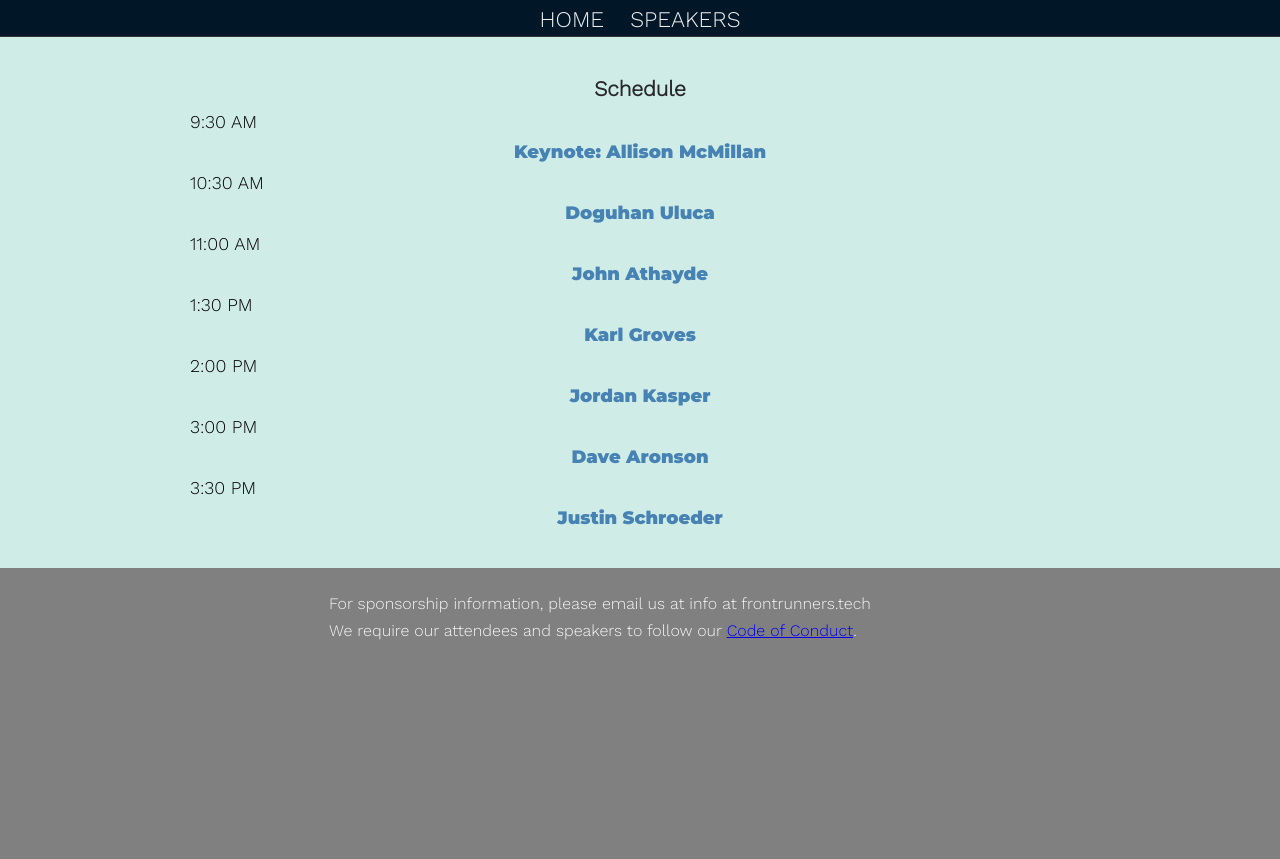
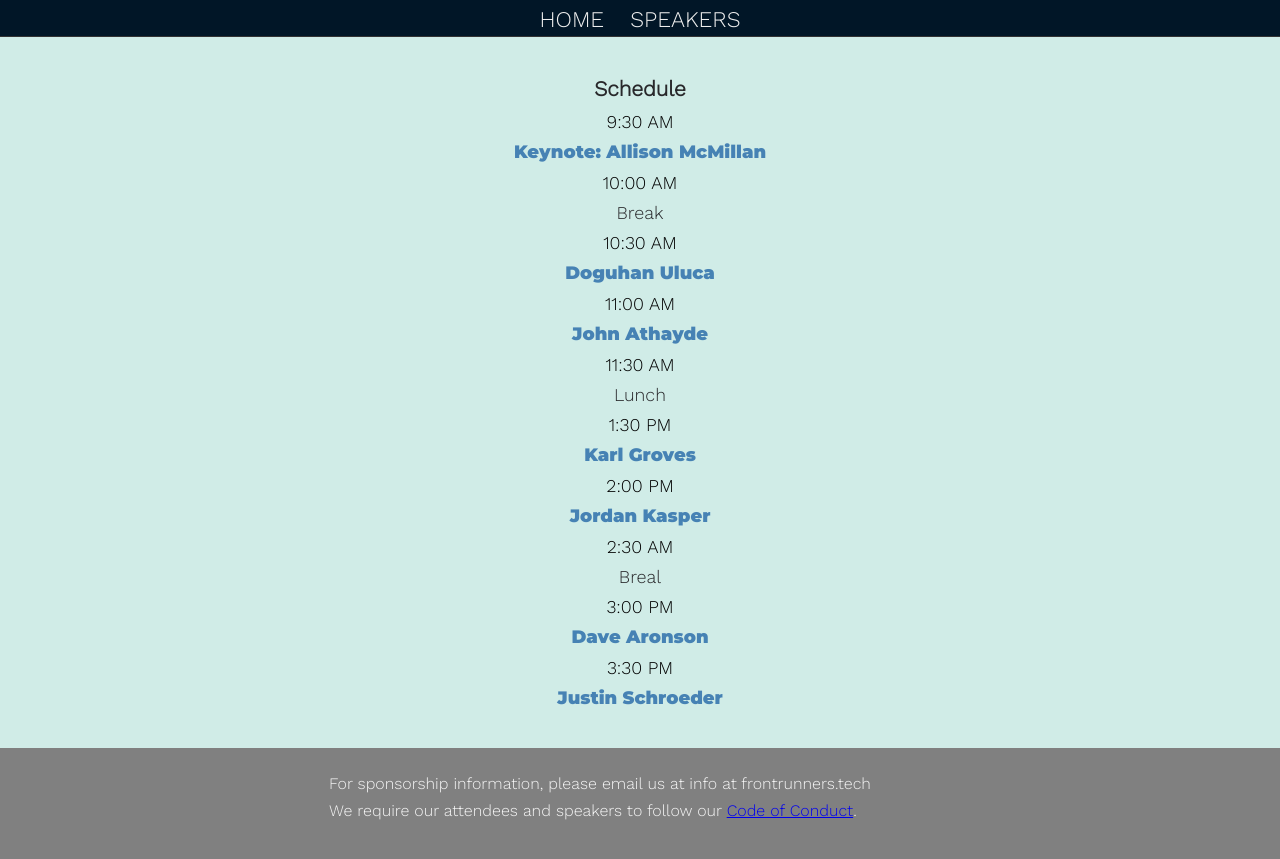
Before and after one commit to gothamgo/frontrunnersconf.github.io, a Jekyll site: the page built from test/testpage.html, in a window 1280 px wide. Shown: the top 859 px of the page. Built offline with Jekyll 4.4.1, drawn with Linux system fonts in a browser that asks for light colours.

Commit message:
Update schedule.html

```diff
--- a/_includes/schedule.html
+++ b/_includes/schedule.html
@@ -16,6 +16,8 @@
   div.schedule p {
     color: #28282B;
     text-align: center;
+  }
+  div.schedule-break {
   }
   div.schedule-entry {
   }
@@ -43,43 +45,61 @@
   <div class="schedule">
     <h3>Schedule</h3>
     <div class="schedule-entry">
-      <div class="schedule-entry-time">
+      <div class="schedule-time">
         9:30 AM
       </div>
       <p><a href="{{site.url}}/speakers.html#allison-mcmillan">Keynote: Allison McMillan</a></p>
     </div>
+    <div class="schedule-break">
+      <div class="schedule-time">
+        10:00 AM
+      </div>
+      <p>Break</p>
+    </div>
     <div class="schedule-entry">
-      <div class="schedule-entry-time">
+      <div class="schedule-time">
         10:30 AM
       </div>
       <p><a href="{{site.url}}/speakers.html#doguhan-uluca">Doguhan Uluca</a></p>
     </div>
     <div class="schedule-entry">
-      <div class="schedule-entry-time">
+      <div class="schedule-time">
         11:00 AM
       </div>
      <p><a href="{{site.url}}/speakers.html#john-athayde">John Athayde</a></p>
     </div>
+    <div class="schedule-break">
+      <div class="schedule-time">
+        11:30 AM
+      </div>
+      <p>Lunch</p>
+    </div>
     <div class="schedule-entry">
-      <div class="schedule-entry-time">
+      <div class="schedule-time">
         1:30 PM
       </div>
       <p><a href="{{site.url}}/speakers.html#karl-groves">Karl Groves</a></p>
     </div>
     <div class="schedule-entry">
-      <div class="schedule-entry-time">
+      <div class="schedule-time">
         2:00 PM
       </div>
       <p><a href="{{site.url}}/speakers.html#jordan-kasper">Jordan Kasper</a></p>
     </div>
+    <div class="schedule-break">
+      <div class="schedule-time">
+        2:30 AM
+      </div>
+      <p>Breal</p>
+    </div>
     <div class="schedule-entry">
-      <div class="schedule-entry-time">
+      <div class="schedule-time">
         3:00 PM
       </div>
       <p><a href="{{site.url}}/speakers.html#dave-aronson">Dave Aronson</a></p>
     </div>
     <div class="schedule-entry">
-      <div class="schedule-entry-time">
+      <div class="schedule-time">
         3:30 PM
       </div>
       <p><a href="{{site.url}}/speakers.html#justin-schroeder">Justin Schroeder</a></p>
```
